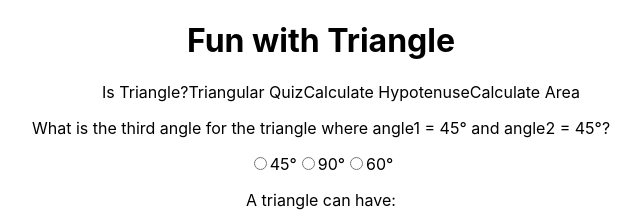
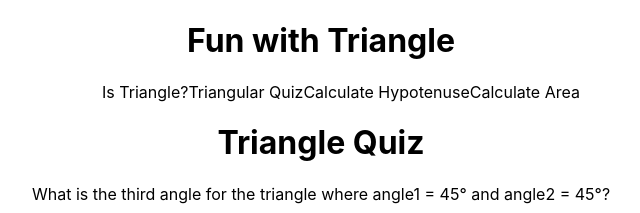
Before and after one commit to ankit1595/fun-with-triangle, a React (Create React App) app: page / in a window 1280 px wide. Both pictures are taken after a click on the item "Triangular Quiz". Shown: the top 213 px of the page, without its empty margins (319-959 px from the left). Built offline with nearby package versions, Linux system fonts and the light colour scheme.

Commit message:
heading added

```diff
--- a/src/components/TriangleQuiz.jsx
+++ b/src/components/TriangleQuiz.jsx
@@ -33,6 +33,7 @@ const TriangleQuiz = () => {
 
   return (
     <div>
+        <h1>Triangle Quiz</h1>
       <form className="quiz-form" onSubmit={submitForm}>
         <div>
           <p>
```
